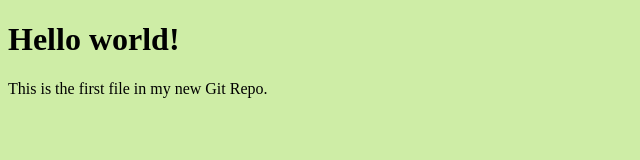
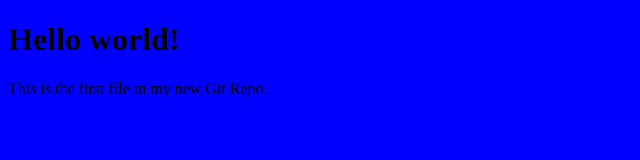
Before and after one commit to JoMaGuPa/githubProjectJmgp, a plain HTML site: page index.html in a window 1280 px wide. Shown: the whole page, without its empty margins (0-640 px from the left). Drawn offline with Linux system fonts and the light colour scheme.

Commit message:
Update index.html

```diff
--- a/index.html
+++ b/index.html
@@ -3,7 +3,7 @@
   <head>
     <title>Hello World!</title>
   </head>
-  <body style="background-color:#ceeda6;">
+  <body style="background-color:blue;">
 
     <h1>Hello world!</h1>
     <p>This is the first file in my new Git Repo.</p>
```
